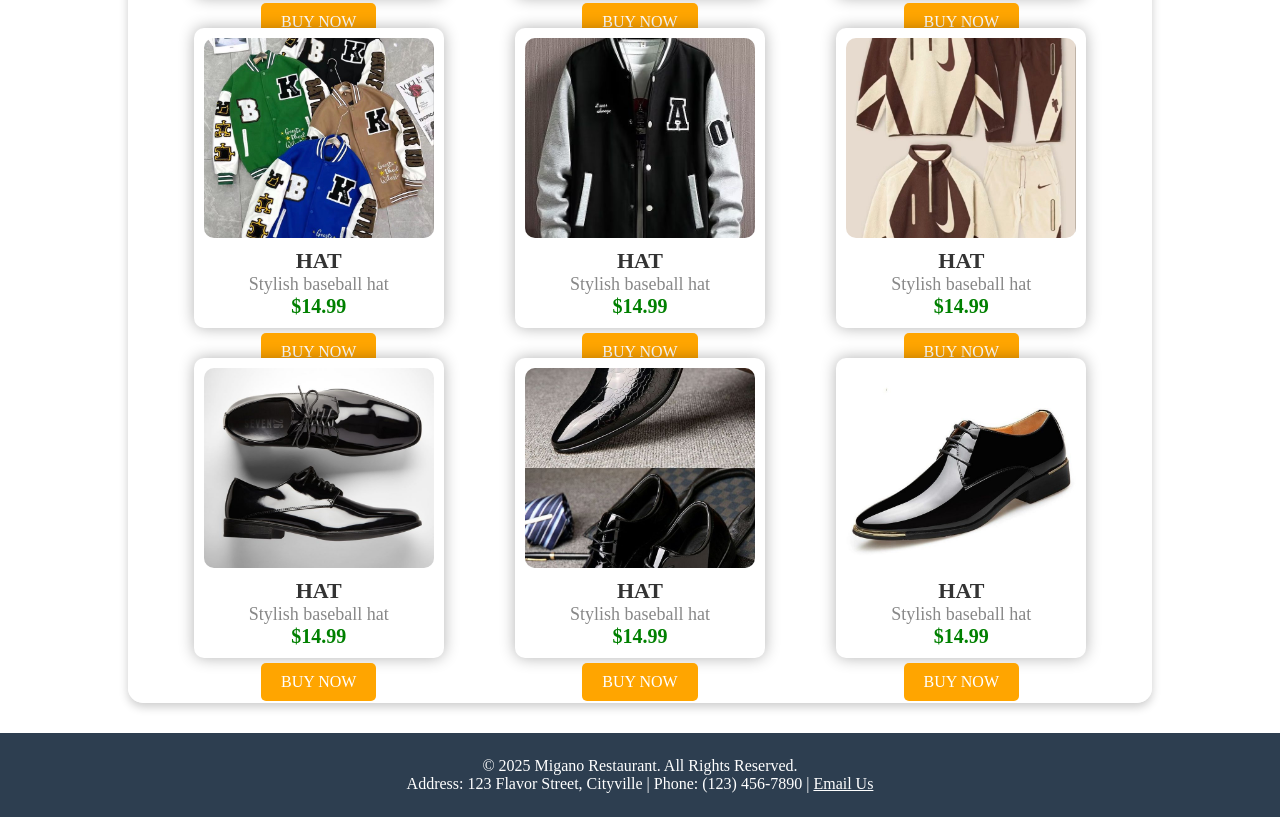
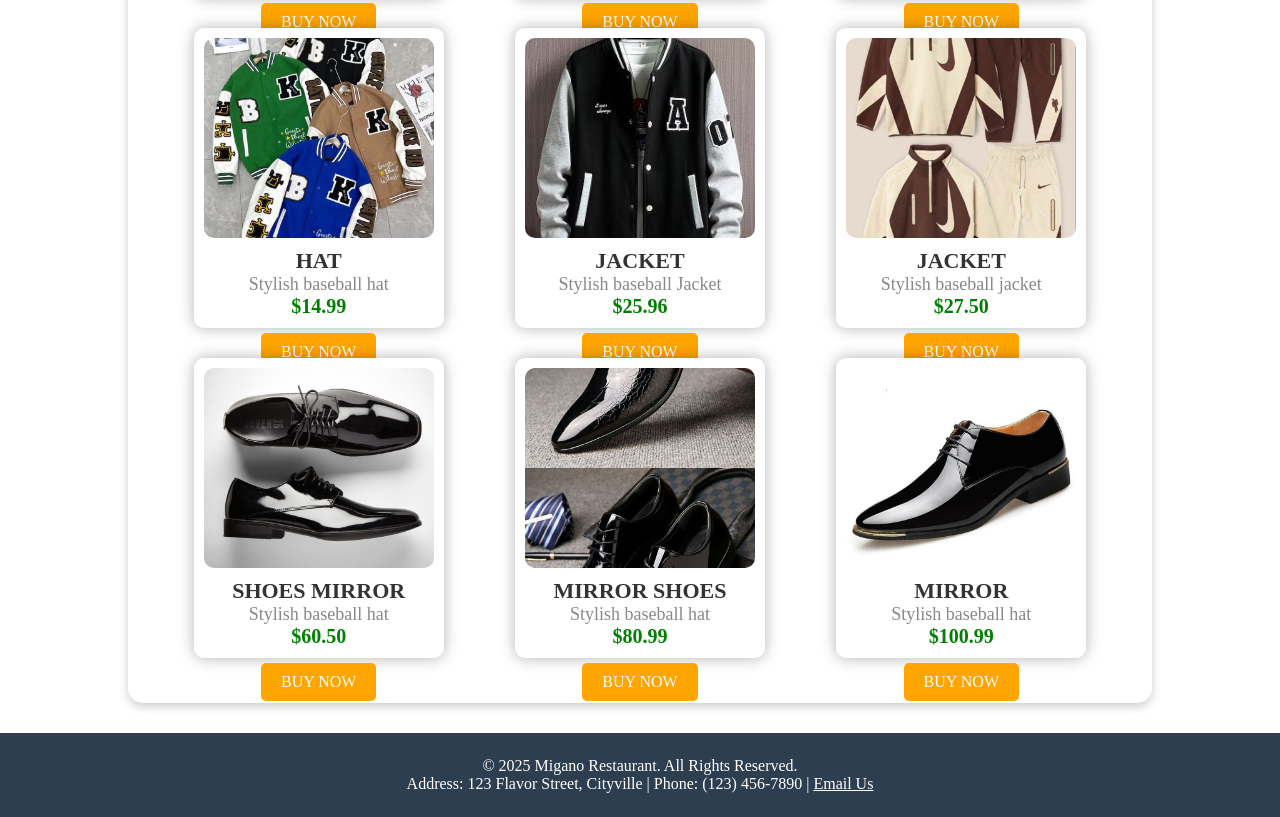
Before and after one commit to shemapatrick147/Shop.com, a plain HTML site: page shema.html in a window 1280 px wide. Shown: the part 1484-2301 px from the top of the page. Drawn offline with Linux system fonts and the light colour scheme; a web font is replaced by a local one.

Commit message:
Add files via upload

```diff
--- a/shema.html
+++ b/shema.html
@@ -45,7 +45,6 @@
                 <img src="pant3.jpg" alt="Image 9">
                 <img src="ru.jpg" alt="Image 9">
                 <img src="t3.jpg" alt="Image 9">
-                <img src="siut.jpg" alt="Image 9">
                 <img src="sf.jpg" alt="Image 9">
             </div>
             <button class="slider-btn prev" onclick="moveSlide(-0.6)">&#10094;</button>
@@ -135,37 +134,37 @@
             </div>
             <div class="pic">
                 <img src="jc.jpg" alt="Hat">
-                <h2>Hat</h2>
-                <p>Stylish baseball hat</p>
-                <div class="price">$14.99</div>
+                <h2>Jacket</h2>
+                <p>Stylish baseball Jacket</p>
+                <div class="price">$25.96</div>
                 <a href="#" class="buy-btn">Buy Now</a>
             </div>
             <div class="pic">
                 <img src="jc4.jpg" alt="Hat">
-                <h2>Hat</h2>
-                <p>Stylish baseball hat</p>
-                <div class="price">$14.99</div>
+                <h2>Jacket</h2>
+                <p>Stylish baseball jacket</p>
+                <div class="price">$27.50</div>
                 <a href="#" class="buy-btn">Buy Now</a>
             </div>
             <div class="pic">
                 <img src="shomirror.jpg" alt="Hat">
-                <h2>Hat</h2>
+                <h2>Shoes mirror</h2>
                 <p>Stylish baseball hat</p>
-                <div class="price">$14.99</div>
+                <div class="price">$60.50</div>
                 <a href="#" class="buy-btn">Buy Now</a>
             </div>
             <div class="pic">
                 <img src="mirr.jpg" alt="Hat">
-                <h2>Hat</h2>
+                <h2>Mirror shoes</h2>
                 <p>Stylish baseball hat</p>
-                <div class="price">$14.99</div>
+                <div class="price">$80.99</div>
                 <a href="#" class="buy-btn">Buy Now</a>
             </div>
             <div class="pic">
                 <img src="mi2.jpg" alt="Hat">
-                <h2>Hat</h2>
+                <h2>Mirror</h2>
                 <p>Stylish baseball hat</p>
-                <div class="price">$14.99</div>
+                <div class="price">$100.99</div>
                 <a href="#" class="buy-btn">Buy Now</a>
             </div>
         </div>
```
